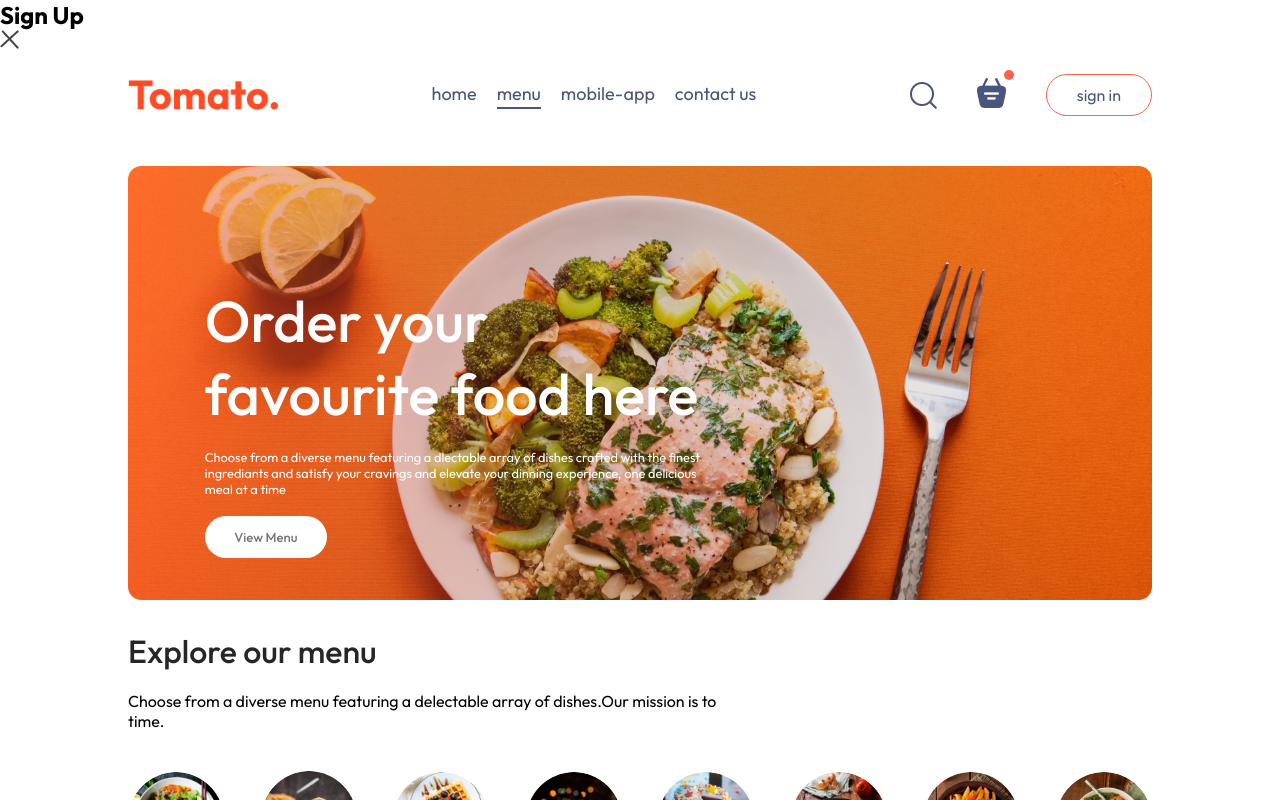
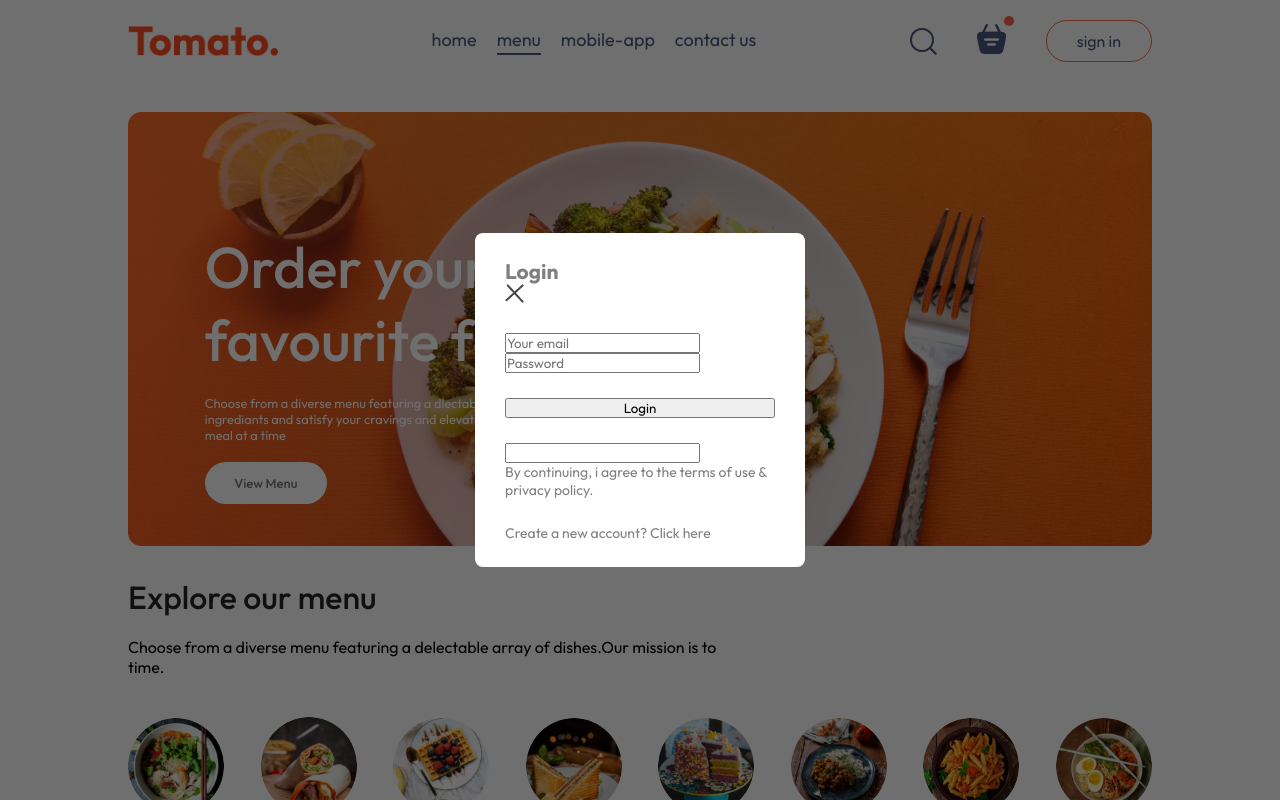
Before and after one commit to Priya-Satpathy/Foodapp-website, a React (Vite) app: page / in a window 1280 px wide. Both pictures are taken after a click on the button "sign in". Shown: the top 800 px of the page. Built offline with nearby package versions, Linux system fonts and the light colour scheme.

Commit message:
content added

```diff
--- a/src/Components/LoginPopup/LoginPopup.css
+++ b/src/Components/LoginPopup/LoginPopup.css
@@ -0,0 +1,21 @@
+.login-popup{
+    position: absolute;
+    z-index: 1;
+    width: 100%;
+    height: 100%;
+    background-color: #00000090;
+    display:grid;
+}
+.login-popup-container{
+    place-self: center;
+    width: max(23vw,330px);
+    color: #808080;
+    background-color: white;
+    display: flex;
+    flex-direction: column;
+    gap: 25px;
+    padding: 25px 30px;
+    border-radius: 8px;
+    font-size: 14px;
+    animation: fadeIn 0.5s;
+}
--- a/src/Components/LoginPopup/LoginPopup.jsx
+++ b/src/Components/LoginPopup/LoginPopup.jsx
@@ -1,9 +1,9 @@
 import React, { useState } from 'react'
 import { assets } from '../../assets/assets'
-
+import './LoginPopup.css'
 const LoginPopup = ({setShowLogin}) => {
 
-    const[currState,setCurrState] = useState("Sign Up")
+    const[currState,setCurrState] = useState("Login")
 
   return (
     <div className='login-popup'>
@@ -12,6 +12,23 @@
             <h2>{currState}</h2>
             <img onClick={()=>setShowLogin(false)} src= {assets.cross_icon} alt="" />
         </div>
+        <div className="login-popoup-inputs">
+          {currState==="Login"?<></>: <input type="text" placeholder='Your name' required />}
+
+          <input type="email" placeholder='Your email' required/>
+          <input type="password" placeholder='Password' required/>
+        </div>
+        <button>{currState === "Sign Up"?"Create account":"Login"}</button>
+        <div className="login-popup-condition">
+          <input type="chrckbox" required/>
+          <p>By continuing, i agree to the terms of use & privacy policy.</p>
+        </div>
+        {currState==="Login"
+        ? <p>Create a new account? <span onClick={()=>setCurrState("Sign Up")}>Click here</span></p>
+        : <p>Already have an account? <span onClick={()=>setCurrState("Login")}>Login here</span></p>
+        }
+
+
      </form>
     </div>
   )
```
